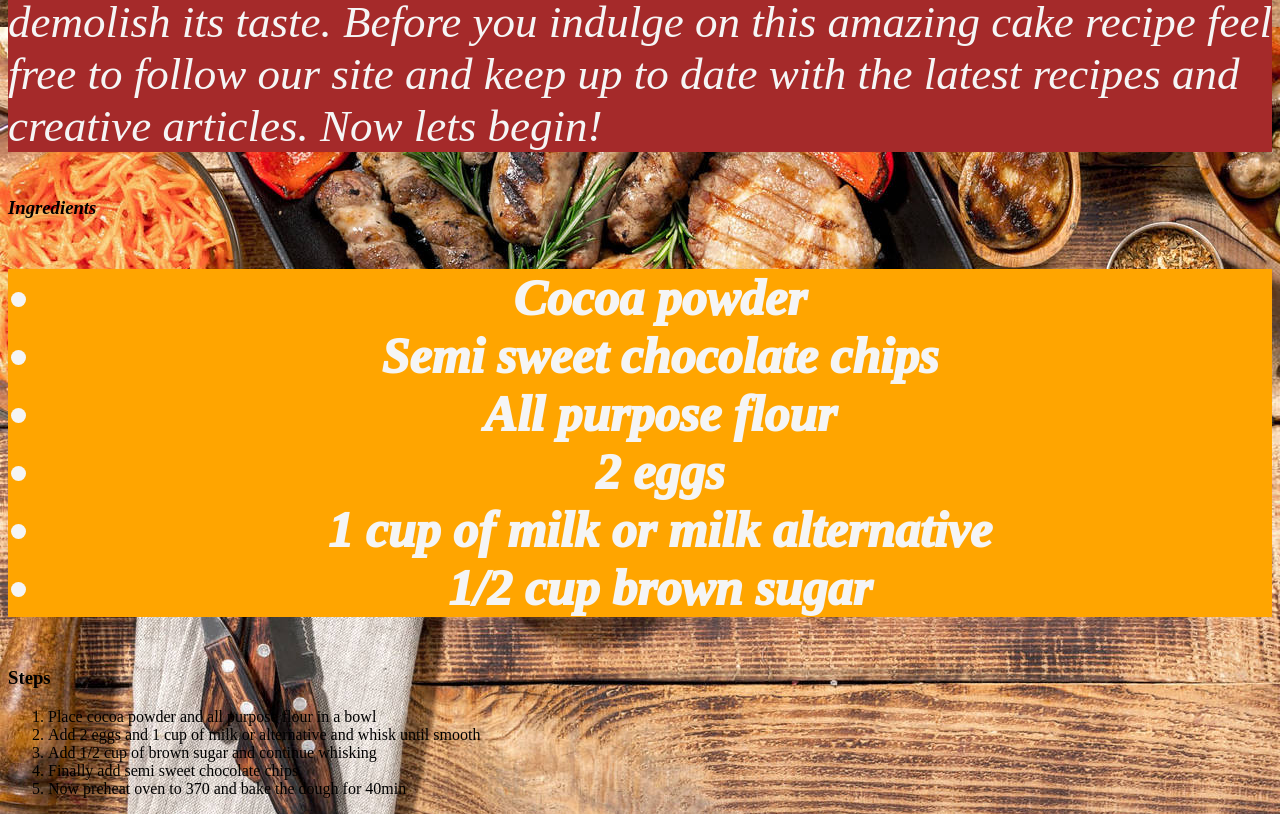
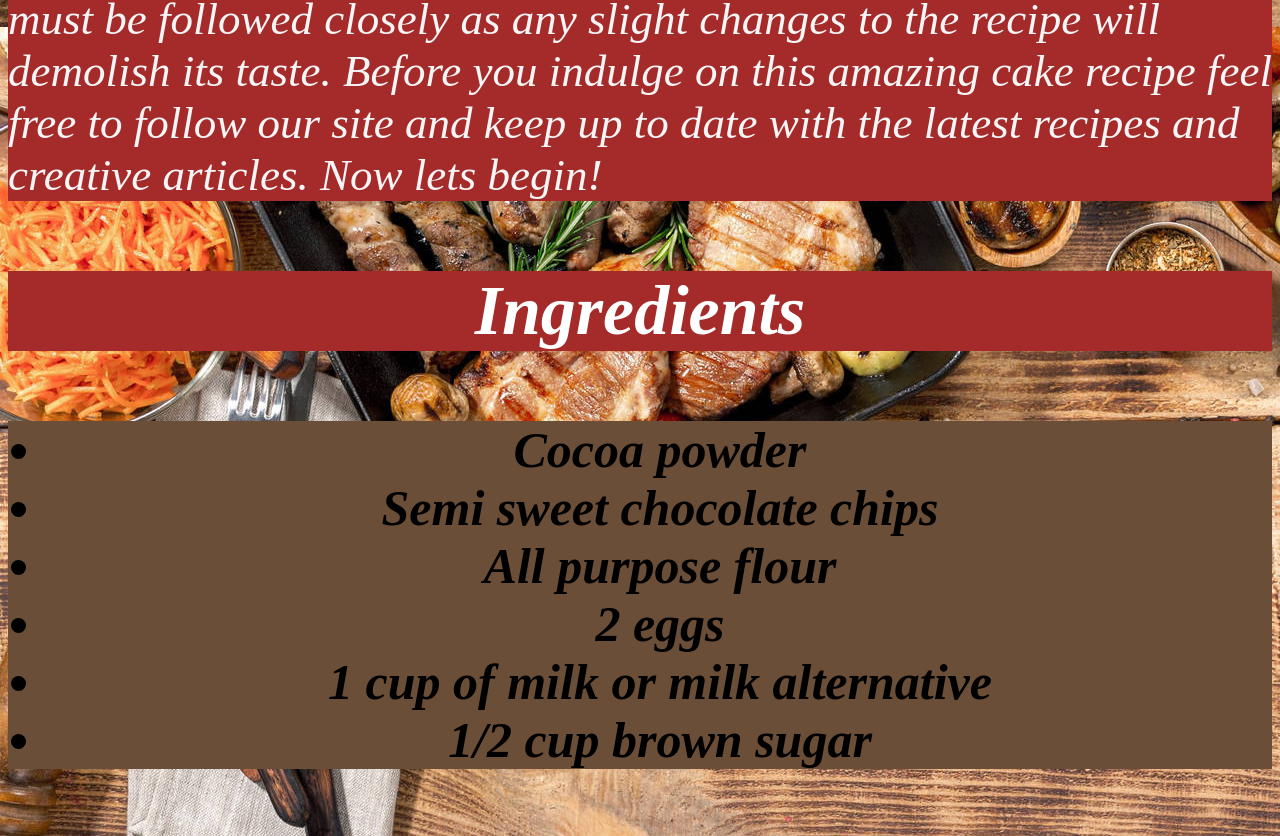
Before and after one commit to Horrent/odin-recipes, a plain HTML site: page recipes/cake.html in a window 1280 px wide. Shown: the part 1253-2089 px from the top of the page. Before the commit the page ends 2067 px from the top, so only its background shows below. Drawn offline with Linux system fonts and the light colour scheme.

Commit message:
Cake entries implemented

```diff
--- a/style.css
+++ b/style.css
@@ -4,7 +4,7 @@ body {
 
 }
 
-ul {
+.mainulli {
     text-align:center;
     font-weight: 1000;
     font-size: 50px;
@@ -16,7 +16,7 @@ ul {
 }
 
 /* Cake page */
-.center,
+
 #indexhead {
     text-align:center;
     font-weight: 1000;
@@ -25,11 +25,9 @@ ul {
     color: whitesmoke;
     font-style: italic;
 }
-body {
-    background-image: url(./img/back.jpg);
 
-}
 h1,
+#indexhead,
 h2 {
     font-weight: 900;
     background-color: brown;
@@ -41,9 +39,10 @@ h2 {
 .center{
     display: flex;
     justify-content: center;
+
 }
 
-img {
+#cakejpg {
         height: auto;
         width: 480px;
 
@@ -63,3 +62,20 @@ img {
     font-style: oblique;
 
 }
+h3 {
+    font-weight: 900;
+    background-color: brown;
+    color: white;
+    font-size: 70px;
+    text-align: center;
+}
+
+.cakeul,
+.cakeol {
+    text-align:center;
+    font-weight: 600;
+    font-size: 50px;
+    background-color: rgb(107, 78, 55);
+    color: black;
+    font-style: italic;
+}
```
